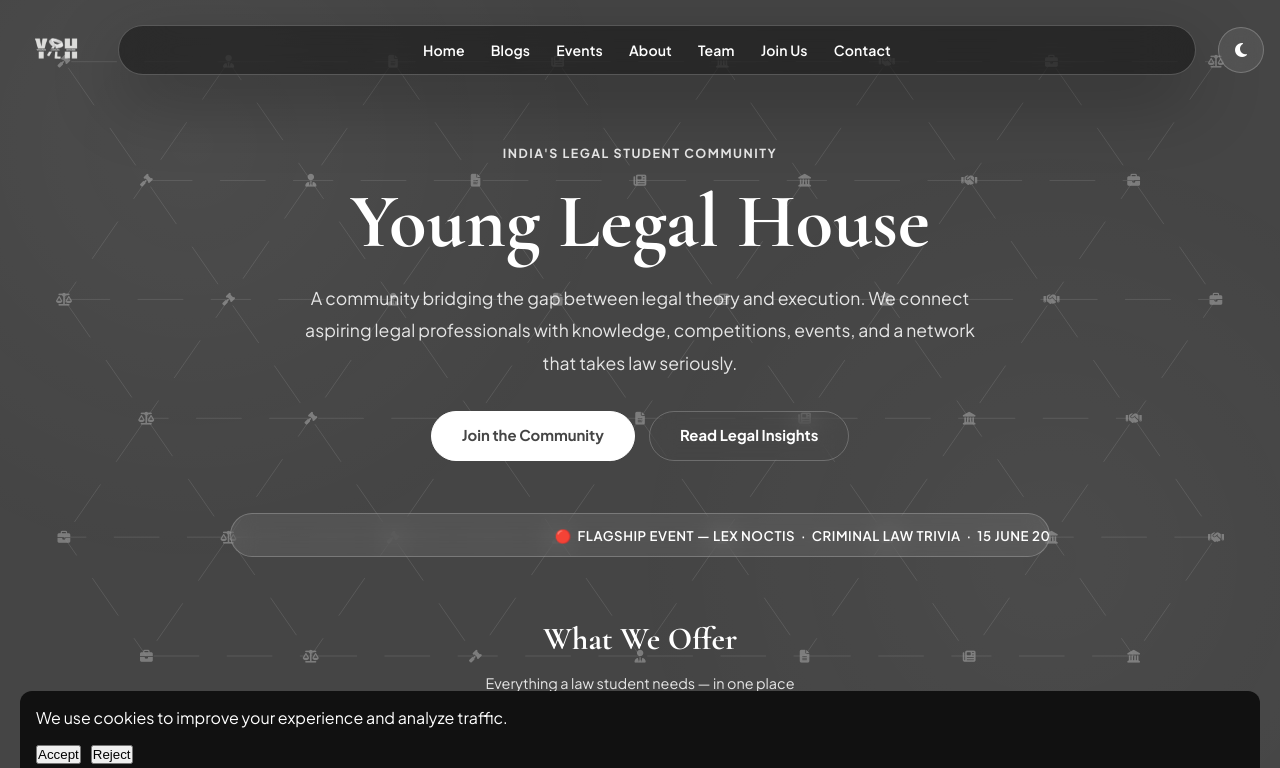
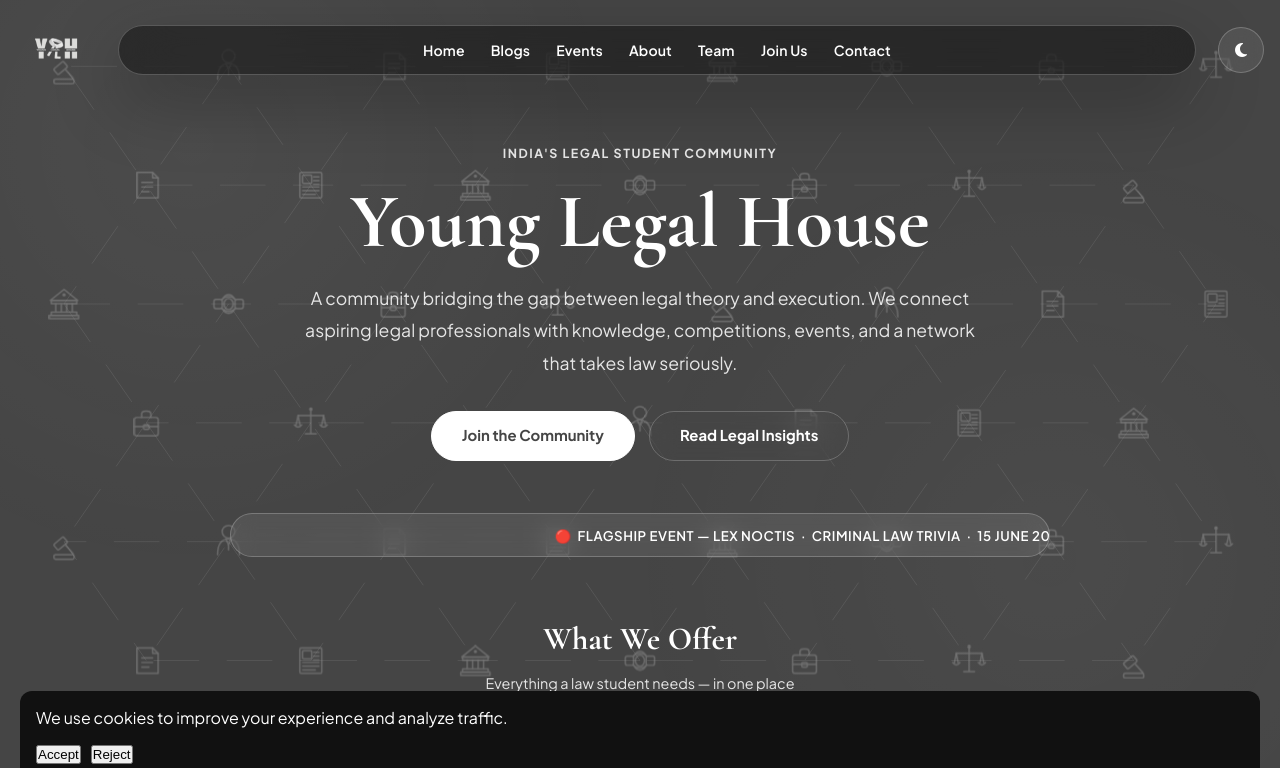
Before and after one commit to TejTalin/young-legal-house, a Next.js app: page / in a window 1280 px wide. Shown: the top 768 px of the page. Built offline with nearby package versions, Linux system fonts and the light colour scheme.

Commit message:
Add files via upload

```diff
--- a/components/NetworkBackground.jsx
+++ b/components/NetworkBackground.jsx
@@ -1,79 +1,61 @@
-'use client';
+export default function NetworkBackground() {
 
-const ICON_SIZE = 24;
-const HALF = ICON_SIZE / 2;
-
-// 6 rows, evenly spread across 1400x900
-// Every node will connect horizontally, vertically, AND diagonally
-const NODES = [
-  // Row 0 — y=80
-  { x: 70,   y: 80  }, // 0
-  { x: 250,  y: 80  }, // 1
-  { x: 430,  y: 80  }, // 2
-  { x: 610,  y: 80  }, // 3
-  { x: 790,  y: 80  }, // 4
-  { x: 970,  y: 80  }, // 5
-  { x: 1150, y: 80  }, // 6
-  { x: 1330, y: 80  }, // 7
-
-  // Row 1 — y=210
-  { x: 160,  y: 210 }, // 8
-  { x: 340,  y: 210 }, // 9
-  { x: 520,  y: 210 }, // 10
-  { x: 700,  y: 210 }, // 11
-  { x: 880,  y: 210 }, // 12
-  { x: 1060, y: 210 }, // 13
-  { x: 1240, y: 210 }, // 14
-
-  // Row 2 — y=340
-  { x: 70,   y: 340 }, // 15
-  { x: 250,  y: 340 }, // 16
-  { x: 430,  y: 340 }, // 17
-  { x: 610,  y: 340 }, // 18
-  { x: 790,  y: 340 }, // 19
-  { x: 970,  y: 340 }, // 20
-  { x: 1150, y: 340 }, // 21
-  { x: 1330, y: 340 }, // 22
-
-  // Row 3 — y=470
-  { x: 160,  y: 470 }, // 23
-  { x: 340,  y: 470 }, // 24
-  { x: 520,  y: 470 }, // 25
-  { x: 700,  y: 470 }, // 26
-  { x: 880,  y: 470 }, // 27
-  { x: 1060, y: 470 }, // 28
-  { x: 1240, y: 470 }, // 29
-
-  // Row 4 — y=600
-  { x: 70,   y: 600 }, // 30
-  { x: 250,  y: 600 }, // 31
-  { x: 430,  y: 600 }, // 32
-  { x: 610,  y: 600 }, // 33
-  { x: 790,  y: 600 }, // 34
-  { x: 970,  y: 600 }, // 35
-  { x: 1150, y: 600 }, // 36
-  { x: 1330, y: 600 }, // 37
-
-  // Row 5 — y=730
-  { x: 160,  y: 730 }, // 38
-  { x: 340,  y: 730 }, // 39
-  { x: 520,  y: 730 }, // 40
-  { x: 700,  y: 730 }, // 41
-  { x: 880,  y: 730 }, // 42
-  { x: 1060, y: 730 }, // 43
-  { x: 1240, y: 730 }, // 44
+  const nodes = [
+    // Row 0 (y=85) — 8 nodes
+    { x: 70,   y: 85,  icon: 0 },
+    { x: 250,  y: 85,  icon: 1 },
+    { x: 430,  y: 85,  icon: 2 },
+    { x: 610,  y: 85,  icon: 3 },
+    { x: 790,  y: 85,  icon: 4 },
+    { x: 970,  y: 85,  icon: 5 },
+    { x: 1150, y: 85,  icon: 6 },
+    { x: 1330, y: 85,  icon: 7 },
+    // Row 1 (y=215) — 7 nodes (offset)
+    { x: 160,  y: 215, icon: 2 },
+    { x: 340,  y: 215, icon: 3 },
+    { x: 520,  y: 215, icon: 4 },
+    { x: 700,  y: 215, icon: 5 },
+    { x: 880,  y: 215, icon: 6 },
+    { x: 1060, y: 215, icon: 7 },
+    { x: 1240, y: 215, icon: 0 },
+    // Row 2 (y=345) — 8 nodes
+    { x: 70,   y: 345, icon: 4 },
+    { x: 250,  y: 345, icon: 5 },
+    { x: 430,  y: 345, icon: 6 },
+    { x: 610,  y: 345, icon: 7 },
+    { x: 790,  y: 345, icon: 0 },
+    { x: 970,  y: 345, icon: 1 },
+    { x: 1150, y: 345, icon: 2 },
+    { x: 1330, y: 345, icon: 3 },
+    // Row 3 (y=475) — 7 nodes (offset)
+    { x: 160,  y: 475, icon: 6 },
+    { x: 340,  y: 475, icon: 7 },
+    { x: 520,  y: 475, icon: 0 },
+    { x: 700,  y: 475, icon: 1 },
+    { x: 880,  y: 475, icon: 2 },
+    { x: 1060, y: 475, icon: 3 },
+    { x: 1240, y: 475, icon: 4 },
+    // Row 4 (y=605) — 8 nodes
+    { x: 70,   y: 605, icon: 0 },
+    { x: 250,  y: 605, icon: 1 },
+    { x: 430,  y: 605, icon: 2 },
+    { x: 610,  y: 605, icon: 3 },
+    { x: 790,  y: 605, icon: 4 },
+    { x: 970,  y: 605, icon: 5 },
+    { x: 1150, y: 605, icon: 6 },
+    { x: 1330, y: 605, icon: 7 },
+    // Row 5 (y=735) — 7 nodes (offset)
+    { x: 160,  y: 735, icon: 2 },
+    { x: 340,  y: 735, icon: 3 },
+    { x: 520,  y: 735, icon: 4 },
+    { x: 700,  y: 735, icon: 5 },
+    { x: 880,  y: 735, icon: 6 },
+    { x: 1060, y: 735, icon: 7 },
+    { x: 1240, y: 735, icon: 0 },
   ];
 
-// Assign icons cycling through all 8
-const ICONS = [
-  'fa-gavel','fa-user-tie','fa-file-alt','fa-newspaper',
-  'fa-landmark','fa-handshake','fa-briefcase','fa-balance-scale',
-];
-
-const NODESWITHICONS = NODES.map((n, i) => ({ ...n, icon: ICONS[i % ICONS.length] }));
-
-// Connections: horizontal, vertical, and diagonal — every node fully connected
-const CONNECTIONS = [
+  // Every node connected to horizontal neighbours + diagonals to row below
+  const connections = [
     // Row 0 horizontal
     [0,1],[1,2],[2,3],[3,4],[4,5],[5,6],[6,7],
     // Row 1 horizontal
@@ -86,29 +68,117 @@ const CONNECTIONS = [
     [30,31],[31,32],[32,33],[33,34],[34,35],[35,36],[36,37],
     // Row 5 horizontal
     [38,39],[39,40],[40,41],[41,42],[42,43],[43,44],
-
-  // Row0 → Row1 diagonals (staggered grid)
-  [0,8],[1,8],[1,9],[2,9],[2,10],[3,10],[3,11],
-  [4,11],[4,12],[5,12],[5,13],[6,13],[6,14],[7,14],
-
+    // Row0 → Row1 diagonals
+    [0,8],[1,8],[1,9],[2,9],[2,10],[3,10],[3,11],[4,11],[4,12],[5,12],[5,13],[6,13],[6,14],[7,14],
     // Row1 → Row2 diagonals
-  [8,15],[8,16],[9,16],[9,17],[10,17],[10,18],[11,18],
-  [11,19],[12,19],[12,20],[13,20],[13,21],[14,21],[14,22],
-
+    [8,15],[8,16],[9,16],[9,17],[10,17],[10,18],[11,18],[11,19],[12,19],[12,20],[13,20],[13,21],[14,21],[14,22],
     // Row2 → Row3 diagonals
-  [15,23],[16,23],[16,24],[17,24],[17,25],[18,25],[18,26],
-  [19,26],[19,27],[20,27],[20,28],[21,28],[21,29],[22,29],
-
+    [15,23],[16,23],[16,24],[17,24],[17,25],[18,25],[18,26],[19,26],[19,27],[20,27],[20,28],[21,28],[21,29],[22,29],
     // Row3 → Row4 diagonals
-  [23,30],[23,31],[24,31],[24,32],[25,32],[25,33],[26,33],
-  [26,34],[27,34],[27,35],[28,35],[28,36],[29,36],[29,37],
-
+    [23,30],[23,31],[24,31],[24,32],[25,32],[25,33],[26,33],[26,34],[27,34],[27,35],[28,35],[28,36],[29,36],[29,37],
     // Row4 → Row5 diagonals
-  [30,38],[31,38],[31,39],[32,39],[32,40],[33,40],[33,41],
-  [34,41],[34,42],[35,42],[35,43],[36,43],[36,44],[37,44],
+    [30,38],[31,38],[31,39],[32,39],[32,40],[33,40],[33,41],[34,41],[34,42],[35,42],[35,43],[36,43],[36,44],[37,44],
   ];
 
-export default function NetworkBackground() {
+  // Icon renderer — exact paths matching the image
+  const renderIcon = (type, cx, cy) => {
+    const s = 14; // half-size of icon bounding box
+    switch(type) {
+      case 0: // GAVEL — angled head + handle + sound block
+        return (
+          <g key={`ic-${cx}-${cy}`} transform={`translate(${cx} ${cy})`} stroke="currentColor" fill="none" strokeWidth="1.6" strokeLinecap="round" strokeLinejoin="round">
+            <rect x="-11" y="-5" width="14" height="8" rx="1.5" transform="rotate(-40 0 0)"/>
+            <line x1="2" y1="4" x2="10" y2="13"/>
+            <rect x="-11" y="14" width="22" height="5" rx="1.5"/>
+          </g>
+        );
+      case 1: // LAWYER — circle head + suit + tie
+        return (
+          <g key={`ic-${cx}-${cy}`} transform={`translate(${cx} ${cy})`} stroke="currentColor" fill="none" strokeWidth="1.6" strokeLinecap="round" strokeLinejoin="round">
+            <circle cx="0" cy="-11" r="7"/>
+            <path d="M-12 14 C-12 1 -7 -3 0 -3 C7 -3 12 1 12 14"/>
+            <line x1="-3" y1="-3" x2="0" y2="3"/>
+            <line x1="3" y1="-3" x2="0" y2="3"/>
+            <line x1="0" y1="3" x2="0" y2="9"/>
+          </g>
+        );
+      case 2: // DOCUMENT — page with folded corner + 3 lines
+        return (
+          <g key={`ic-${cx}-${cy}`} transform={`translate(${cx} ${cy})`} stroke="currentColor" fill="none" strokeWidth="1.6" strokeLinecap="round" strokeLinejoin="round">
+            <path d="M-10 -14 L7 -14 L13 -8 L13 14 L-10 14 Z"/>
+            <path d="M7 -14 L7 -8 L13 -8"/>
+            <line x1="-5" y1="-3" x2="7" y2="-3"/>
+            <line x1="-5" y1="2" x2="7" y2="2"/>
+            <line x1="-5" y1="7" x2="3" y2="7"/>
+          </g>
+        );
+      case 3: // NEWSPAPER — outer rect + inner image box + text lines
+        return (
+          <g key={`ic-${cx}-${cy}`} transform={`translate(${cx} ${cy})`} stroke="currentColor" fill="none" strokeWidth="1.6" strokeLinecap="round" strokeLinejoin="round">
+            <rect x="-12" y="-14" width="24" height="28" rx="1.5"/>
+            <rect x="-9" y="-11" width="10" height="9" rx="1"/>
+            <line x1="3" y1="-9" x2="9" y2="-9"/>
+            <line x1="3" y1="-5" x2="9" y2="-5"/>
+            <line x1="3" y1="-1" x2="9" y2="-1"/>
+            <line x1="-9" y1="2" x2="9" y2="2"/>
+            <line x1="-9" y1="6" x2="9" y2="6"/>
+            <line x1="-9" y1="10" x2="5" y2="10"/>
+          </g>
+        );
+      case 4: // COURT BUILDING — pediment + columns + base
+        return (
+          <g key={`ic-${cx}-${cy}`} transform={`translate(${cx} ${cy})`} stroke="currentColor" fill="none" strokeWidth="1.6" strokeLinecap="round" strokeLinejoin="round">
+            <path d="M-15 -4 L0 -16 L15 -4 Z"/>
+            <circle cx="0" cy="-10" r="1.8" fill="currentColor" stroke="none"/>
+            <rect x="-14" y="-4" width="28" height="3.5"/>
+            <line x1="-9" y1="-0.5" x2="-9" y2="9"/>
+            <line x1="-3" y1="-0.5" x2="-3" y2="9"/>
+            <line x1="3" y1="-0.5" x2="3" y2="9"/>
+            <line x1="9" y1="-0.5" x2="9" y2="9"/>
+            <rect x="-14" y="9" width="28" height="3.5"/>
+            <rect x="-16" y="12.5" width="32" height="3.5"/>
+          </g>
+        );
+      case 5: // HANDSHAKE — two cuffs + clasped hands
+        return (
+          <g key={`ic-${cx}-${cy}`} transform={`translate(${cx} ${cy})`} stroke="currentColor" fill="none" strokeWidth="1.6" strokeLinecap="round" strokeLinejoin="round">
+            <rect x="-16" y="-5" width="9" height="10" rx="2"/>
+            <rect x="7" y="-5" width="9" height="10" rx="2"/>
+            <path d="M-7 -5 C-3 -12 3 -12 7 -5"/>
+            <path d="M-7 5 C-3 12 3 12 7 5"/>
+            <path d="M-7 -5 C-4 -9 4 -9 7 -5"/>
+            <path d="M-7 5 C-4 9 4 9 7 5"/>
+            <ellipse cx="0" cy="0" rx="5" ry="6"/>
+          </g>
+        );
+      case 6: // BRIEFCASE — body + handle + horizontal bar + latch
+        return (
+          <g key={`ic-${cx}-${cy}`} transform={`translate(${cx} ${cy})`} stroke="currentColor" fill="none" strokeWidth="1.6" strokeLinecap="round" strokeLinejoin="round">
+            <rect x="-13" y="-6" width="26" height="20" rx="2.5"/>
+            <path d="M-5 -6 L-5 -10 Q-5 -13 0 -13 Q5 -13 5 -10 L5 -6"/>
+            <line x1="-13" y1="4" x2="13" y2="4"/>
+            <rect x="-3" y="2" width="6" height="5" rx="1"/>
+          </g>
+        );
+      case 7: // SCALES OF JUSTICE — pole + beam + two hanging pans
+        return (
+          <g key={`ic-${cx}-${cy}`} transform={`translate(${cx} ${cy})`} stroke="currentColor" fill="none" strokeWidth="1.6" strokeLinecap="round" strokeLinejoin="round">
+            <line x1="0" y1="-15" x2="0" y2="12"/>
+            <circle cx="0" cy="-15" r="2" fill="currentColor" stroke="none"/>
+            <line x1="-14" y1="-8" x2="14" y2="-8"/>
+            <line x1="-14" y1="-8" x2="-16" y2="2"/>
+            <line x1="-14" y1="-8" x2="-12" y2="2"/>
+            <path d="M-18 2 Q-14 7 -10 2"/>
+            <line x1="14" y1="-8" x2="12" y2="2"/>
+            <line x1="14" y1="-8" x2="16" y2="2"/>
+            <path d="M10 2 Q14 7 18 2"/>
+            <line x1="-6" y1="12" x2="6" y2="12"/>
+          </g>
+        );
+      default: return null;
+    }
+  };
+
   return (
     <div className="community-bg" id="communityBg">
       <svg
@@ -125,7 +195,7 @@ export default function NetworkBackground() {
               stroke: currentColor;
               stroke-width: 1;
               fill: none;
-              opacity: 0.3;
+              opacity: 0.25;
               stroke-dasharray: 50 30;
               animation: dashFlow 9s linear infinite;
             }
@@ -135,49 +205,25 @@ export default function NetworkBackground() {
           `}</style>
         </defs>
 
-        {/* Lines — every icon connected */}
+        {/* Lines — from node center to node center */}
         <g>
-          {CONNECTIONS.map(([a, b], i) => (
+          {connections.map(([a, b], i) => (
             <line
-              key={i}
+              key={`l-${i}`}
               className="net-line"
-              x1={NODESWITHICONS[a].x}
-              y1={NODESWITHICONS[a].y}
-              x2={NODESWITHICONS[b].x}
-              y2={NODESWITHICONS[b].y}
+              x1={nodes[a].x}
+              y1={nodes[a].y}
+              x2={nodes[b].x}
+              y2={nodes[b].y}
             />
           ))}
         </g>
 
-        {/* Icons */}
-        {NODESWITHICONS.map((node, i) => (
-          <foreignObject
-            key={i}
-            x={node.x - HALF}
-            y={node.y - HALF}
-            width={ICON_SIZE}
-            height={ICON_SIZE}
-            overflow="visible"
-          >
-            <div
-              xmlns="http://www.w3.org/1999/xhtml"
-              style={{
-                width: `${ICON_SIZE}px`,
-                height: `${ICON_SIZE}px`,
-                display: 'flex',
-                alignItems: 'center',
-                justifyContent: 'center',
-                color: 'currentColor',
-                fontSize: '14px',
-                opacity: 0.75,
-                userSelect: 'none',
-                pointerEvents: 'none',
-              }}
-            >
-              <i className={`fas ${node.icon}`} />
-            </div>
-          </foreignObject>
-        ))}
+        {/* Icons — exact SVG paths, centered on node x,y */}
+        <g opacity="0.55">
+          {nodes.map((node, i) => renderIcon(node.icon, node.x, node.y))}
+        </g>
+
       </svg>
     </div>
   );
```
Lines whose indentation alone changed are shown as unchanged.
